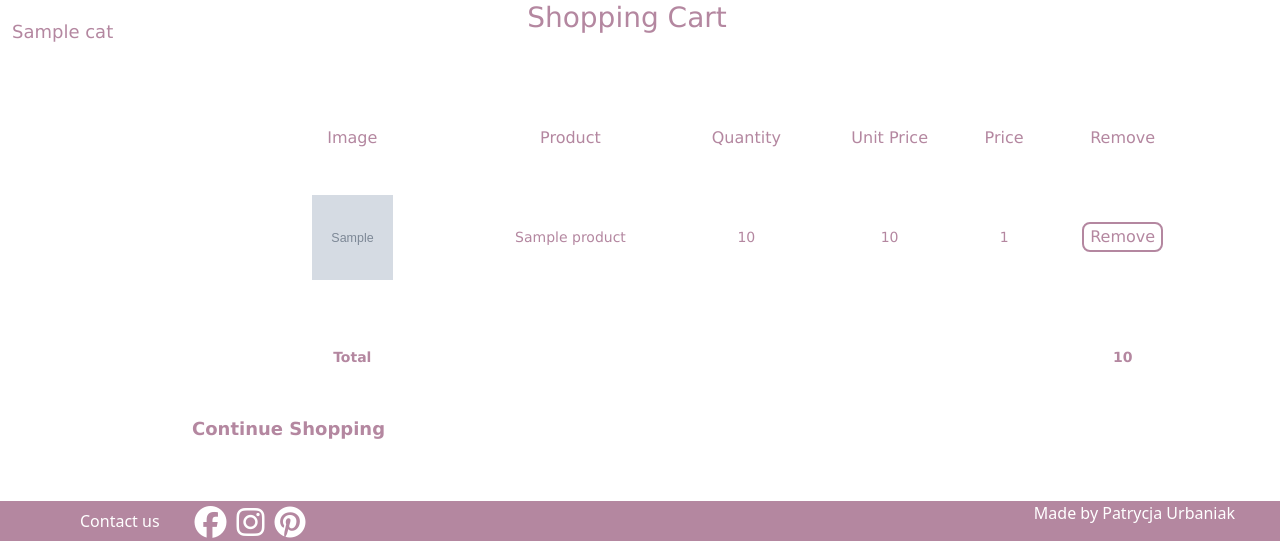
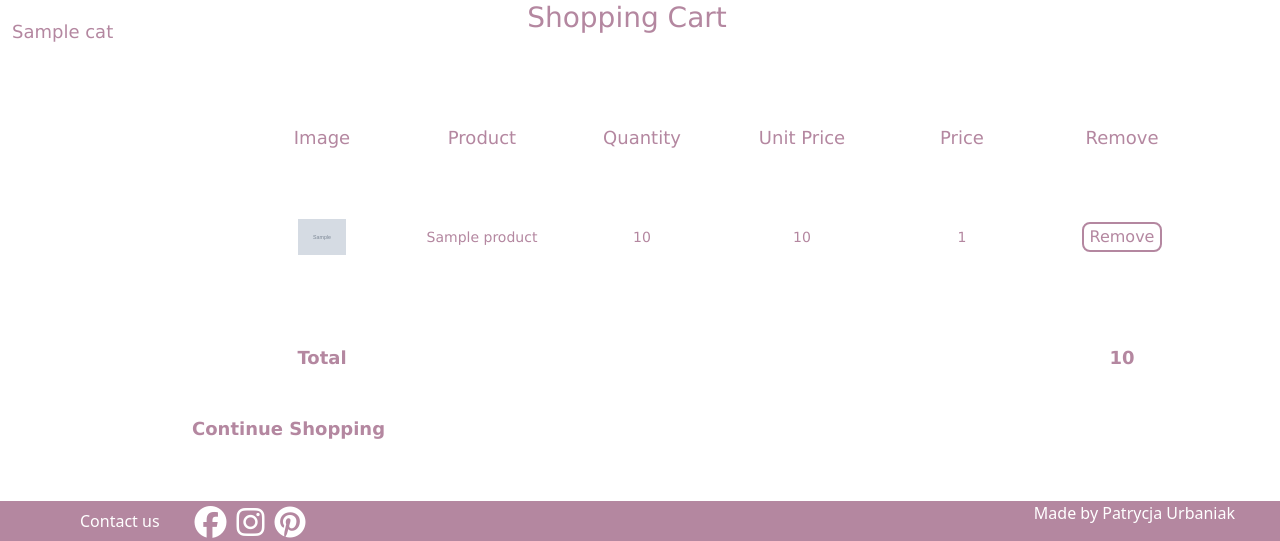
Before and after one commit to patrycjaurbaniak/ecommerce_django_webapp, a Django app: template beauty_supply_store/cart/templates/cart.html in a window 1280 px wide. Shown: the part 259-800 px from the top of the page. Run offline with Django 3.2, Linux system fonts and the light colour scheme; the template is opened without the code that fills it: most values are stand-ins (such as "Sample title", 1, 10 or a date in 2020); grey boxes marked "Sample" are stand-in pictures; some libraries are stand-ins or nearby versions.

Commit message:
Fixing frontend bugs

```diff
--- a/beauty_supply_store/cart/templates/cart.html
+++ b/beauty_supply_store/cart/templates/cart.html
@@ -56,5 +56,5 @@
     <a id="continue_shop" href="/"> Continue Shopping </a>
 </p>
 {% endblock product %}
-
+<p id="blank"></p>
 </html>
--- a/beauty_supply_store/products/templates/product.html
+++ b/beauty_supply_store/products/templates/product.html
@@ -24,6 +24,7 @@
         {% endif %}
     </div>
 </div>
+<p id="blank"></p>
 {% endblock product %}
 
 </html>
--- a/beauty_supply_store/static/style.css
+++ b/beauty_supply_store/static/style.css
@@ -307,7 +307,8 @@ body {
 
 
 #product_title{
-  font: 24px bold;
+  font: 28px bold;
+  text-transform: uppercase;
 }
 
 
@@ -531,19 +532,19 @@ textarea{
 
 
 .th{
+  width: 15%;
   color: #b487a0;
-  font: 16px Verdana, Monaco, "Times New Roman", serif;
+  font: 18px Verdana, Monaco, "Times New Roman", serif;
   text-align: center;
+  position: relative;
 }
 
 
 .cart_img{
-  height: 85px;
-  width: 65px;
+  max-width:30%;
   display: block;
   margin-left: auto;
   margin-right: auto;
-  width: 37%;
 }
 
 
@@ -557,8 +558,12 @@ textarea{
 
 #total{
   font-weight: bold;
+  font-size:18px;
 }
 
+.product_img_div{
+  float:left;
+}
 
 .bn_remove{
   color: #b487a0;
@@ -637,11 +642,6 @@ textarea{
 .product_container{
   width: 35%;
   margin: auto;
-  float: left;
-}
-
-
-.product_img_div{
   float: left;
 }
 
```
